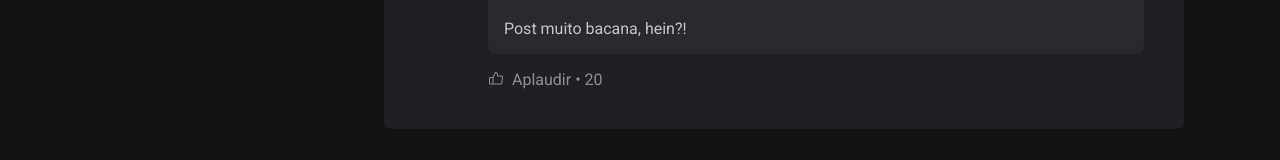
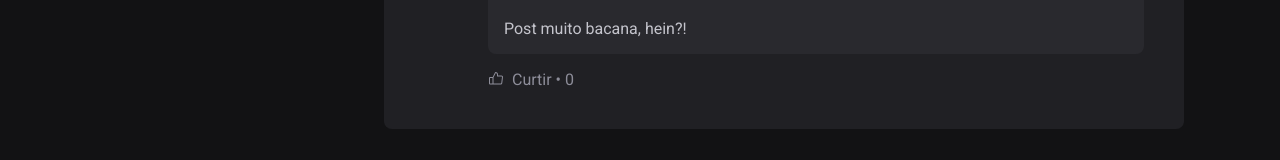
Before and after one commit to limaarthur/ignite-feed-react, a React (Vite) app: page / in a window 1280 px wide. Shown: the part 640-800 px from the top of the page. Built offline with nearby package versions, Linux system fonts and the light colour scheme.

Commit message:
feat: liking the comments

```diff
--- a/src/components/Comment.jsx
+++ b/src/components/Comment.jsx
@@ -1,11 +1,18 @@
+import { useState } from 'react';
 import { Avatar } from './Avatar';
 import styles from './Comment.module.css'
 
 import { ThumbsUp, Trash } from '@phosphor-icons/react'
 
 export function Comment({ content, onDeleteComment }) {
+  const [likeCount, setLikeCount] = useState(0);
+
   function handleDeleteComment() {
     onDeleteComment(content);
+  }
+
+  function handleLikeComment() {
+    setLikeCount(likeCount + 1);
   }
 
   return (
@@ -29,9 +36,9 @@
         </div>
 
         <footer>
-          <button>
+          <button onClick={handleLikeComment}>
             <ThumbsUp />
-            Aplaudir <span>20</span>
+            Curtir <span>{likeCount}</span>
           </button>
         </footer>
       </div>
```
